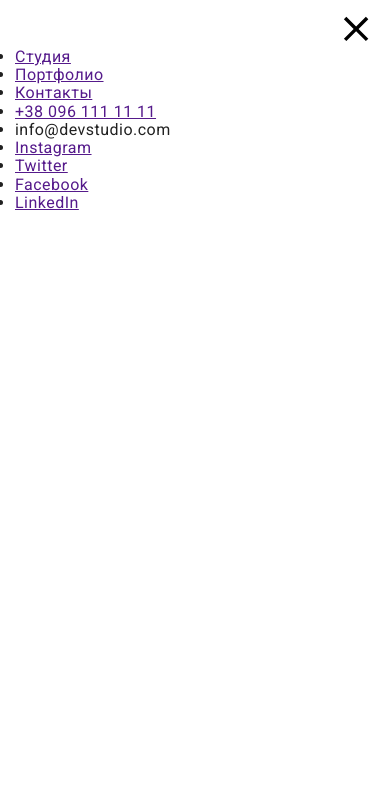
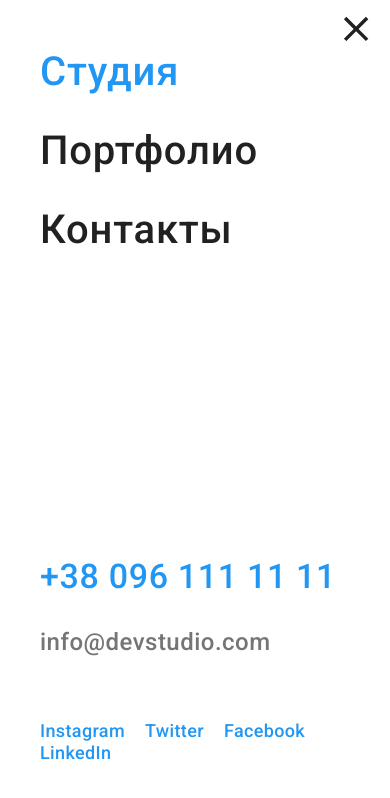
Before and after one commit to Giperion317/goit-markup-hw-08, a plain HTML site: page index.html in a window 390 px wide. Both pictures are taken after a click on the button 355 px from the left and 36 px from the top of the page. Drawn offline with nearby package versions, Linux system fonts and the light colour scheme.

Commit message:
Uploads stile mobile-menu

```diff
--- a/index.html
+++ b/index.html
@@ -67,19 +67,41 @@
                     </svg>
                 </button>
                 <ul class="mobile-menu__nav">
-                    <li class="mobile-menu__nav-item"><a href="" class="mobile-menu__nav-link">Студия</a></li>
-                    <li class="mobile-menu__nav-item"><a href="" class="mobile-menu__nav-link">Портфолио</a></li>
-                    <li class="mobile-menu__nav-item"><a href="" class="mobile-menu__nav-link">Контакты</a></li>
+                    <li class="mobile-menu__nav-item list">
+                        <a href="./index.html" class="mobile-menu__nav-link mobile-menu__link_active link">Студия</a>
+                    </li>
+                    <li class="mobile-menu__nav-item list">
+                        <a href="./portfolio.html" class="mobile-menu__nav-link link">Портфолио</a>
+                    </li>
+                    <li class="mobile-menu__nav-item list">
+                        <a href="" class="mobile-menu__nav-link link">Контакты</a>
+                    </li>
                 </ul>
                 <ul class="mobile-menu__contact">
-                    <li class="mobile-menu__contact-item"><a href="" class="mobile-menu__contact-link">+38 096 111 11 11</a></li>
-                    <li class="mobile-menu__contact-item"><a href="" class="mobile-menu__contact-link"></a>info@devstudio.com</li>
+                    <li class="mobile-menu__contact-item list">
+                        <a href="tel:+380961111111" class="mobile-menu__phone-link link">+38 096 111 11 11</a>
+                    </li>
+                    <li class="mobile-menu__contact-item list">
+                        <a href="mailto:info@devstudio.com" class="mobile-menu__mail-link link">info@devstudio.com</a>
+                    </li>
                 </ul>
                 <ul class="mobile-menu__social">
-                    <li class="mobile-menu__social-item"><a href="" class="mobile-menu__social-link">Instagram</a></li>
-                    <li class="mobile-menu__social-item"><a href="" class="mobile-menu__social-link">Twitter</a></li>
-                    <li class="mobile-menu__social-item"><a href="" class="mobile-menu__social-link">Facebook</a></li>
-                    <li class="mobile-menu__social-item"><a href="" class="mobile-menu__social-link">LinkedIn</a></li>
+                    <li class="mobile-menu__social-item list">
+                        <a href="" target="_blank" rel="noreferrer noopener"
+                        class="mobile-menu__social-link link">Instagram</a>
+                    </li>
+                    <li class="mobile-menu__social-item list">
+                        <a href="" target="_blank" rel="noreferrer noopener"
+                        class="mobile-menu__social-link link">Twitter</a>
+                    </li>
+                    <li class="mobile-menu__social-item list">
+                        <a href="" target="_blank" rel="noreferrer noopener"
+                        class="mobile-menu__social-link link">Facebook</a>
+                    </li>
+                    <li class="mobile-menu__social-item list">
+                        <a href="" target="_blank" rel="noreferrer noopener"
+                        class="mobile-menu__social-link link">LinkedIn</a>
+                    </li>
                 </ul>
             </div>
         </div>
--- a/sass/components/_mobile-menu.scss
+++ b/sass/components/_mobile-menu.scss
@@ -20,8 +20,6 @@
     pointer-events: auto;
 }
 
-
-
 .mobile-menu__conteiner{
     position: relative;
 
@@ -38,3 +36,85 @@
     padding: 0;
     line-height: 0;
 }
+
+.mobile-menu__clouse-icon{
+    fill: var(--primary-color);
+
+    .mobile-menu__clouse-btn:hover &,
+    .mobile-menu__clouse-btn:focus & {
+        fill: var(--accent-color);
+    }
+}
+
+.mobile-menu__nav{
+    margin-left: 25px;
+    margin-bottom: 302px;
+}
+
+.mobile-menu__nav-item:not(:last-child){
+    margin-bottom: 32px;
+}
+
+.mobile-menu__nav-link{
+    display: block;
+
+    font-weight: 500;
+    font-size: 40px;
+    line-height: 1.18;
+    letter-spacing: 0.02em;
+    color: inherit;
+}
+
+.mobile-menu__link_active{
+    color: var(--accent-color);
+}
+
+.mobile-menu__contact{
+    margin-left: 25px;
+    margin-bottom: 64px;
+}
+
+.mobile-menu__contact-item:not(:last-child){
+    margin-bottom: 32px;
+}
+
+.mobile-menu__phone-link{
+    display: block;
+
+    font-weight: 500;
+    font-size: 34px;
+    line-height: 1.18;
+    letter-spacing: 0.02em;
+    color: var(--accent-color);
+}
+
+.mobile-menu__mail-link{
+    display: block;
+
+    font-weight: 500;
+    font-size: 24px;
+    line-height: 1.17;
+    letter-spacing: 0.02em;
+    color: var(--text-color);
+}
+
+.mobile-menu__social{
+    display: flex;
+    flex-wrap: wrap;
+
+    margin-left: 25px;
+}
+
+.mobile-menu__social-item:not(:last-child){
+    margin-right: 20px;
+}
+
+.mobile-menu__social-link{
+    display: block;
+
+    font-weight: 500;
+    font-size: 18px;
+    line-height: 1.22;
+    letter-spacing: 0.02em;
+    color: var(--accent-color);
+}
```
Also changed, not shown: css/main.css, css/main.min.css, 2 other files.
